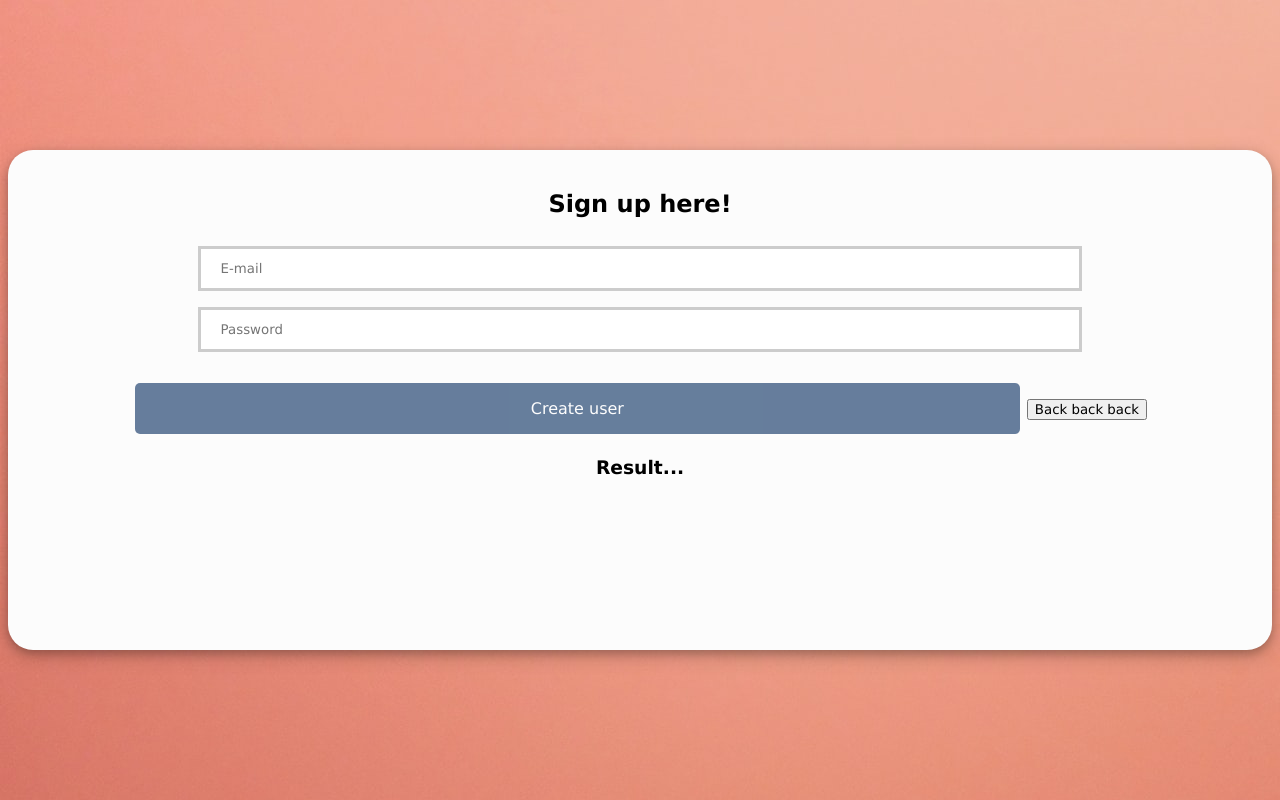
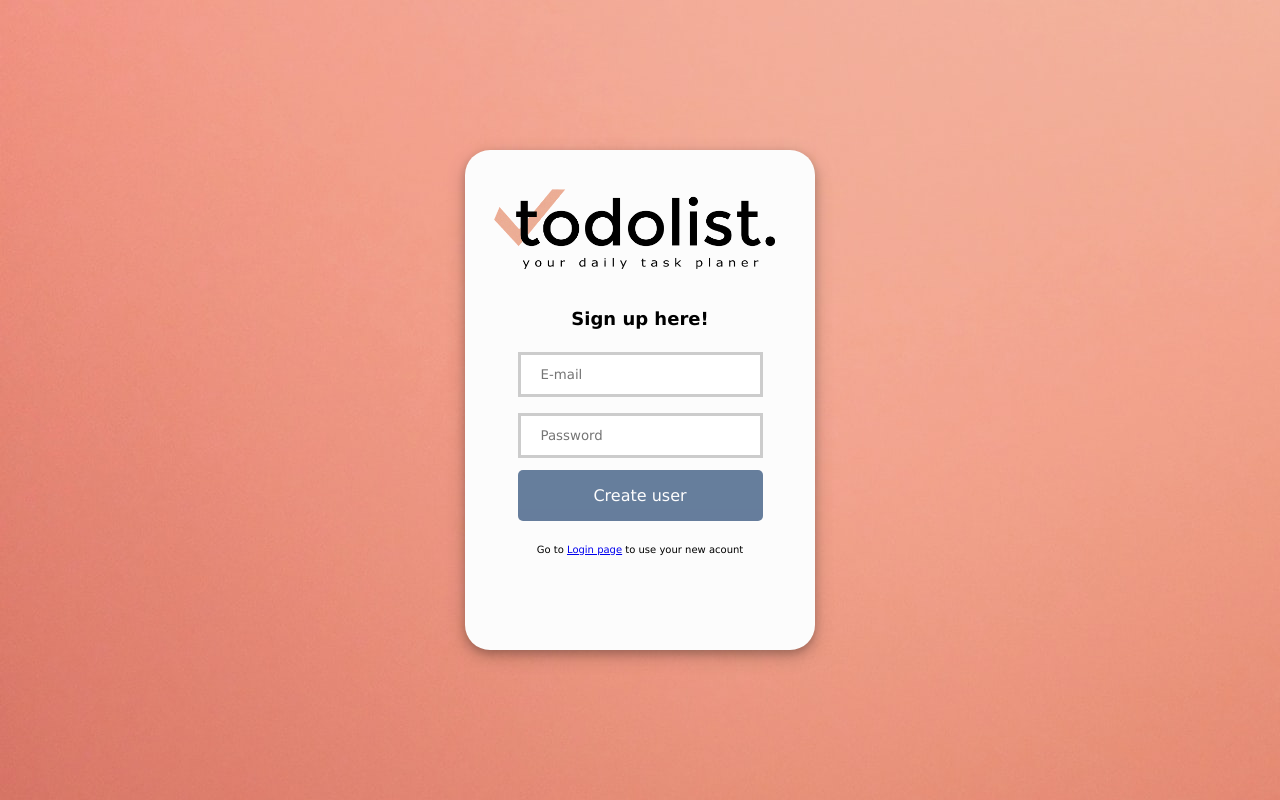
Before and after one commit to Fossegrimn/Toomuchtodo, a website: page Client/usercreate.html in a window 1280 px wide. Drawn offline with Linux system fonts and the light colour scheme.

Commit message:
login/create_side

```diff
--- a/Client/index.css
+++ b/Client/index.css
@@ -8,10 +8,18 @@ body {
     text-align: center;
 }
 
-.firstSideBox #logo {
+.logo {
     margin-right: 31px;
 }
 .firstSideBox #SignupP {
+    font-size: x-small;
+}
+
+#SignUphead {
+    font-size: large;
+}
+
+#goToLogin {
     font-size: x-small;
 }
 
@@ -25,8 +33,8 @@ body {
     box-shadow: 0 4px 8px 0 rgba(0, 0, 0, 0.2), 0 6px 20px 0 rgba(0, 0, 0, 0.19);
     border-color: grey;
     border-radius: 25px;
-    min-width: 150;
-    max-width: 150;
+    min-width: 350px;
+    max-width: 350px;
 }
 
 
--- a/Client/usercreate.html
+++ b/Client/usercreate.html
@@ -10,13 +10,15 @@
 
 <body>
     <div class="firstSideBox">
+        <img class="logo" src="/images/logo_3.png" width="300px" height="100px">
+        <br><br>
         <h2 id="SignUphead"> Sign up here! </h2>
         <input type="email" id="inpEmail" placeholder="E-mail">
         <input type="password" id="inpPasswrd" placeholder="Password">
-        <br><br>
+        <br>
         <button id="btnCreate">Create user</button>
-        <button id="btnBack">Back back back</button>
-        <h3 id="txtResult">Result...</h3>
+        <h3 id="txtResult"> </h3>
+        <p id="goToLogin">Go to <a href="usercreate.html">Login page</a> to use your new acount</p>
     </div>
     </body>
 
--- a/server.js
+++ b/server.js
@@ -202,7 +202,7 @@ app.post('/users', async function (req, res) {
         let result = await pool.query(sql, values);
 
         if (result.rows.length > 0) {
-            res.status(200).json({msg: "Insert Good"}); //send respons
+            res.status(200).json({msg: "Congratulation"}); //send respons
         }
         else {
             throw "Insert failed";
```
Also changed, not shown: Client/userlogin.html (+1 -1 lines).
